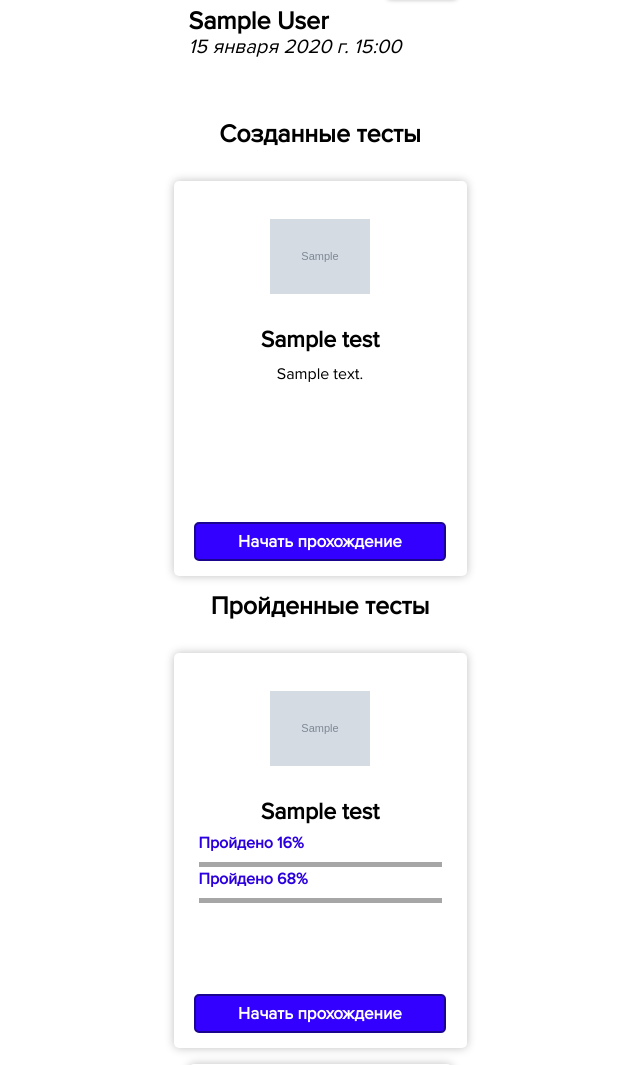
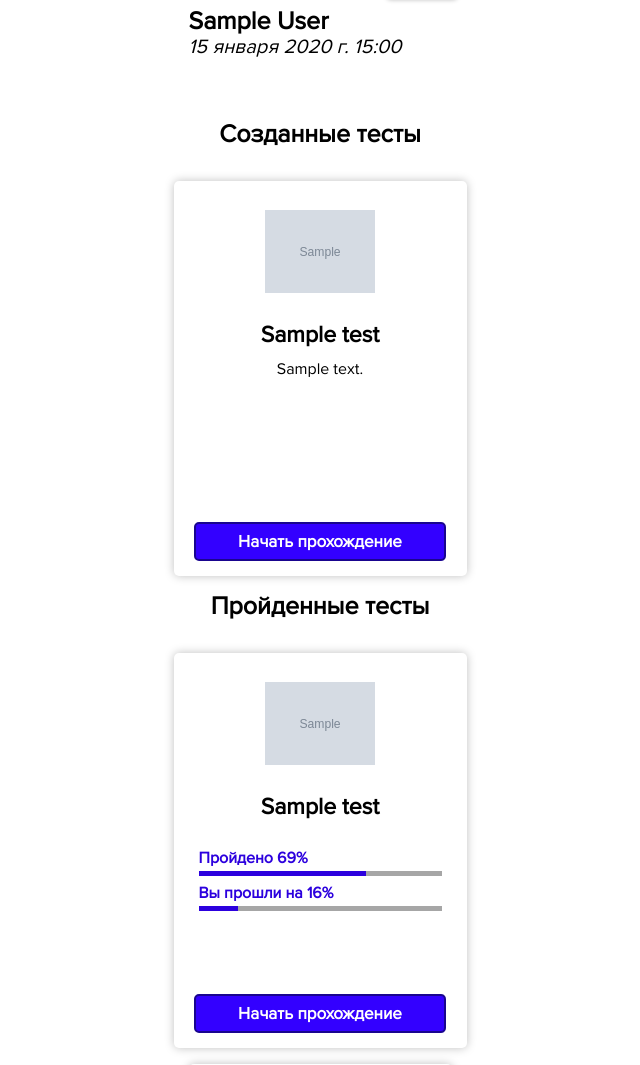
Before and after one commit to viklover/TestPlatform, a Django app: page /users/1 in a window 1280 px wide. Shown: the part 342-1407 px from the top of the page, without its empty margins (320-960 px from the left). Run offline with Django 4.2, Linux system fonts and the light colour scheme; a user stored in the database is signed in; tables that the repository leaves empty hold one stand-in row (values such as "Sample post"); grey boxes marked "Sample" are stand-in pictures.

Commit message:
Update project: cards with tests have progress bar now

```diff
--- a/TestPlatform/views.py
+++ b/TestPlatform/views.py
@@ -5,7 +5,6 @@ from django.shortcuts import render, redirect
 from django.contrib.auth import login
 from django.contrib import messages
 
-# Create your views here.
 from TestPlatform.forms import RegistrationForm
 from tests.models import Test, User
 
--- a/static/test-card.css
+++ b/static/test-card.css
@@ -12,9 +12,11 @@
 }
 
 .card .icon {
-    background: var(--icon-url) no-repeat center 23px;
-    height: 130px;
-    background-size: 100px;
+    background: var(--icon-url) no-repeat center;
+    height: 110px;
+    width: 110px;
+    background-size: contain;
+    margin: auto auto 15px;
 }
 
 .card .title {
@@ -34,24 +36,33 @@
 }
 
 .card .statistics {
-    margin-bottom: 20px;
+    display: flex;
+    gap: 10px;
+    flex-direction: column;
+    margin: 20px 0;
+    padding-bottom: 20px;
 }
 
 .card .line {
     height: 5px;
+    margin: 0 10px;
+    width: calc(100% - 20px);
+    max-width: 243px;
 }
 
 .card .progress-bar .background {
-    position: relative;
-    height: 5px;
-    width: calc(100% - 20px);
-    margin: 0 10px;
     background: #A6A6A6;
+}
+
+.card .progress-bar .progress {
+    position: absolute;
+    background: #2C00DE;
+    width: var(--progress);
 }
 
 .card .stats-label {
     width: 100%;
-    height: 26px;
+    height: 20px;
     font-weight: 700;
     line-height: 15px;
     color: #2C00DE;
--- a/static/users/style.css
+++ b/static/users/style.css
@@ -1,4 +1,3 @@
-
 
 .avatar {
     position: relative;
--- a/templates/tests/test-card.html
+++ b/templates/tests/test-card.html
@@ -1,3 +1,4 @@
+{% load test_math %}
 <div class="card">
     <div class="icon" style="--icon-url: url('/media/{{ test.icon }}')"></div>
     <div class="title">
@@ -12,20 +13,20 @@
         <div class="statistics">
             {% if user %}
                 <div class="stats user">
-                    <div class="stats-label">Пройдено 16%</div>
+                    <div class="stats-label">Пройдено {% multiply user_page_res 100 %}%</div>
                     <div class="progress-bar">
+                        <div class="line progress" style="--progress: {% multiply user_page_res 243 %}px;"></div>
                         <div class="line background"></div>
-                        <div class="line progress"></div>
                     </div>
                 </div>
             {% endif %}
 
             {% if user_page %}
                 <div class="stats current_user">
-                    <div class="stats-label">Пройдено 68%</div>
+                    <div class="stats-label">Вы прошли на {% multiply user_res 100 %}%</div>
                     <div class="progress-bar">
+                        <div class="line progress" style="--progress: {% multiply user_res 243 %}px;"></div>
                         <div class="line background"></div>
-                        <div class="line progress"></div>
                     </div>
                 </div>
             {% endif %}
--- /dev/null
+++ b/tests/templatetags/test_math.py
@@ -0,0 +1,8 @@
+from django import template
+
+register = template.Library()
+
+
+@register.simple_tag()
+def multiply(a, b):
+    return round(a * b)
```
Also changed, not shown: tests/models/test.py (+5 -1 lines), tests/templatetags/__init__.py (added).
